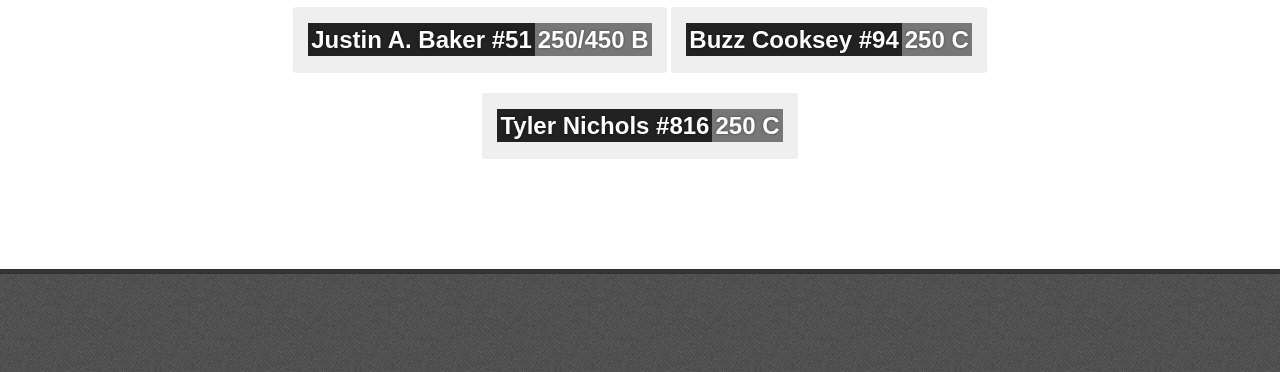
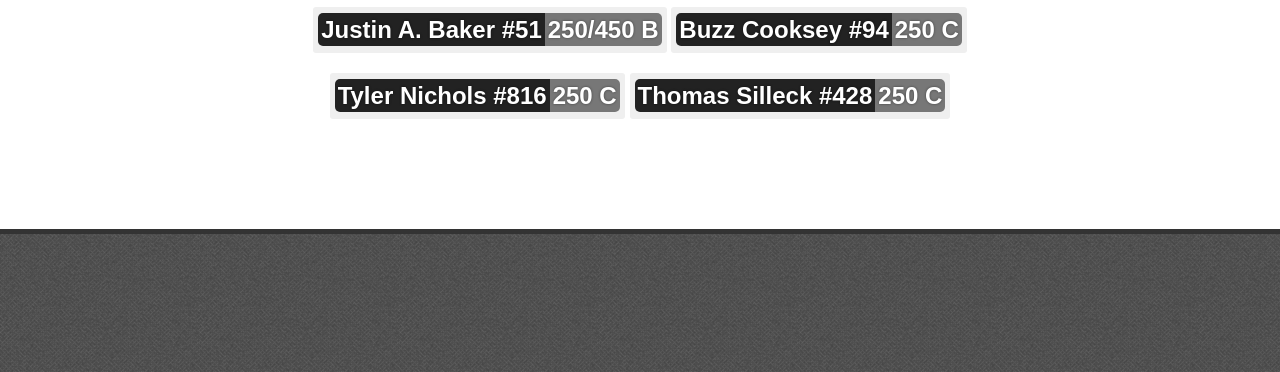
Before and after one commit to justbaker/bakermx.github.com, a plain HTML site: page index.html in a window 1280 px wide. Shown: the part 428-800 px from the top of the page. Drawn offline with Linux system fonts and the light colour scheme; a web font is replaced by a local one.

Commit message:
added a new rider

```diff
--- a/index.html
+++ b/index.html
@@ -43,7 +43,7 @@
   }
   #main p{
     display: inline-block;
-    padding: 15px;
+    padding: 5px;
     background: #EFEFEF;
     border-radius: 3px;
     margin:10px 0;
@@ -67,10 +67,14 @@
   }
   span.rider-name,span.license{
     color:#FFF;
-    background: #222;
     padding: 3px;
   }
+  span.rider-name{
+    background: #222;
+    border-radius: 5px 0 0 5px;
+  }
   span.license{
+    border-radius: 0 5px 5px 0;
     background: #777;
   }
   </style>
@@ -92,6 +96,7 @@
     <p><span class="rider-name">Justin A. Baker #51</span><span class="license">250/450 B</span></p>
     <p><span class="rider-name">Buzz Cooksey #94</span><span class="license">250 C</span></p>
     <p><span class="rider-name">Tyler Nichols #816</span><span class="license">250 C</span></p>
+    <p><span class="rider-name">Thomas Silleck #428</span><span class="license">250 C</span></p>
   </div>
 </section>
   </div>
```
